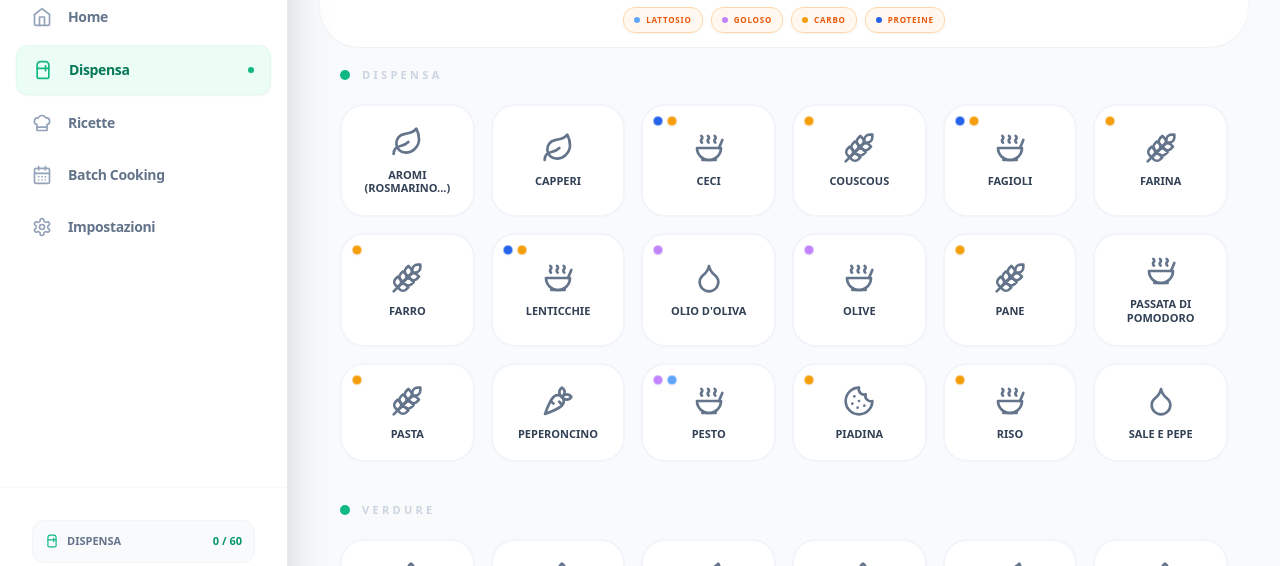
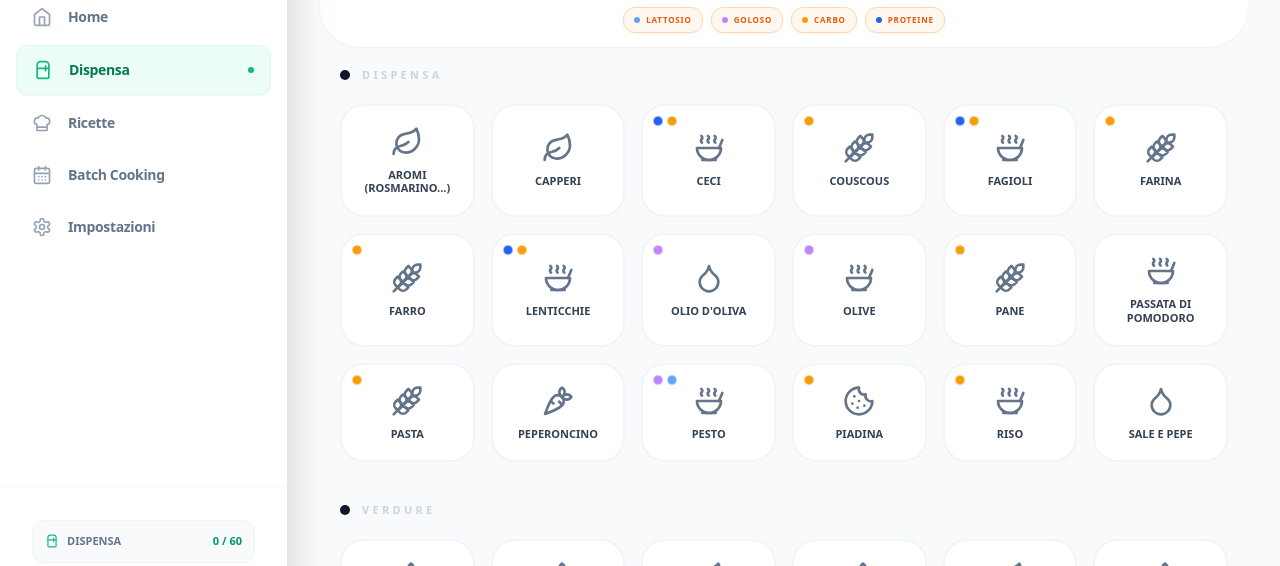
Before and after one commit to fredtft/BuonApp, a React (Vite) app: page / in a window 1280 px wide. Both pictures are taken after a click on the button "Dispensa". Shown: the part 127-693 px from the top of the page. Built offline with nearby package versions, Linux system fonts and the light colour scheme.

Commit message:
Add files via upload

```diff
--- a/components/tabs/InventoryTab.tsx
+++ b/components/tabs/InventoryTab.tsx
@@ -77,7 +77,7 @@ export const InventoryTab: React.FC<{
           if (items.length === 0) return null;
           return (
             <div key={cat} className="animate-fade-in">
-              <h3 className="text-[11px] font-black text-slate-300 uppercase tracking-[0.3em] mb-5 flex items-center gap-3"><div className="w-2.5 h-2.5 rounded-full bg-emerald-500 shadow-lg" /> {CATEGORY_LABELS[cat]}</h3>
+              <h3 className="text-[11px] font-black text-slate-300 uppercase tracking-[0.3em] mb-5 flex items-center gap-3"><div className="w-2.5 h-2.5 rounded-full bg-slate-900 shadow-lg" /> {CATEGORY_LABELS[cat]}</h3>
               <div className="grid grid-cols-3 sm:grid-cols-4 md:grid-cols-5 lg:grid-cols-6 gap-4">
                 {items.sort((a,b)=>a.name.localeCompare(b.name)).map(ing => {
                   const active = state.inventory.includes(ing.id);
--- a/metadata.json
+++ b/metadata.json
@@ -1,5 +1,5 @@
 {
-  "name": "BuonApp v05",
+  "name": "BuonApp v05b",
   "description": "Un'applicazione web per gestire la dispensa, trovare ricette e pianificare i pasti (Batch Cooking) con un'interfaccia moderna e italiana.",
   "requestFramePermissions": []
 }
```
Also changed, not shown: 1 other file (tests, documents, lock files or other folders).
